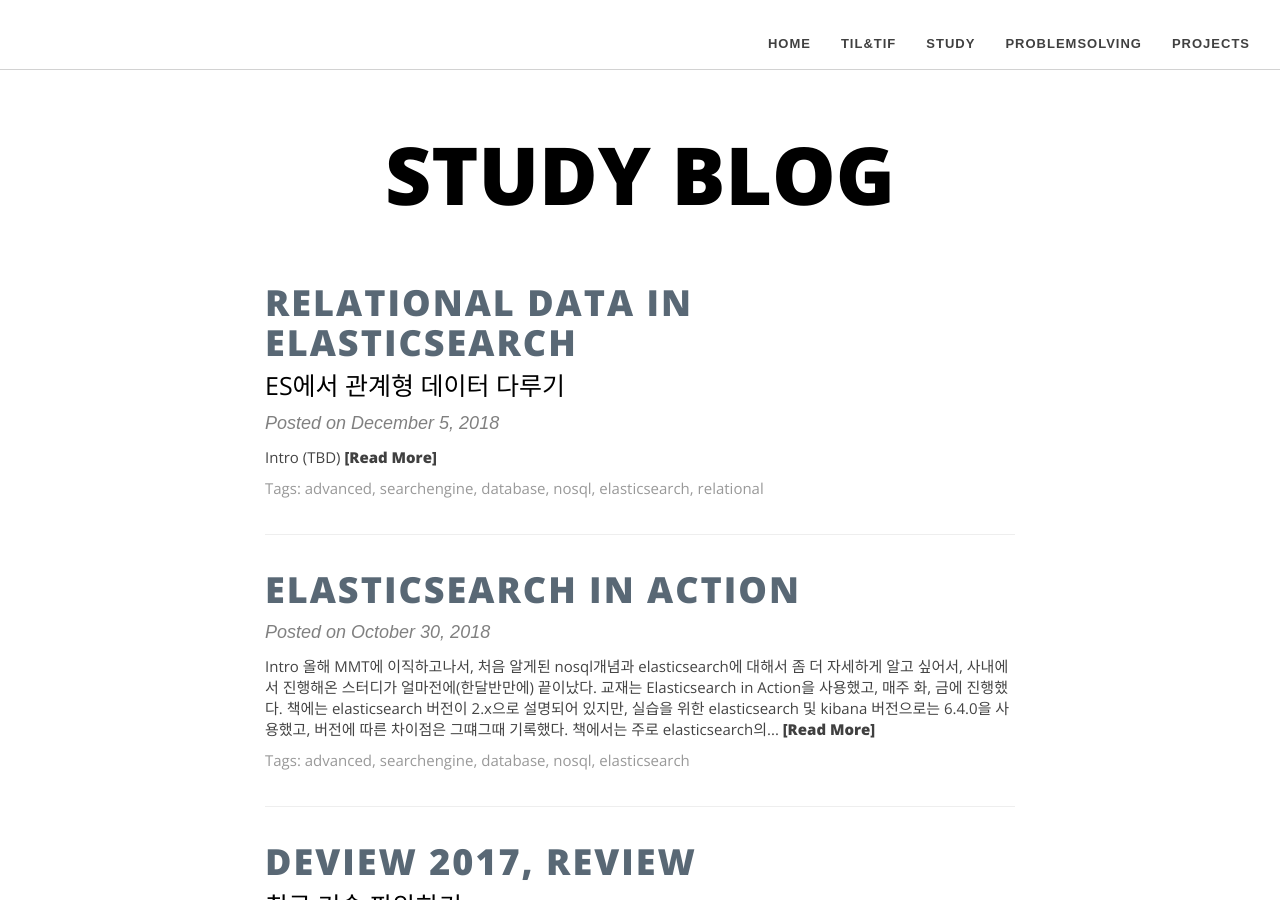
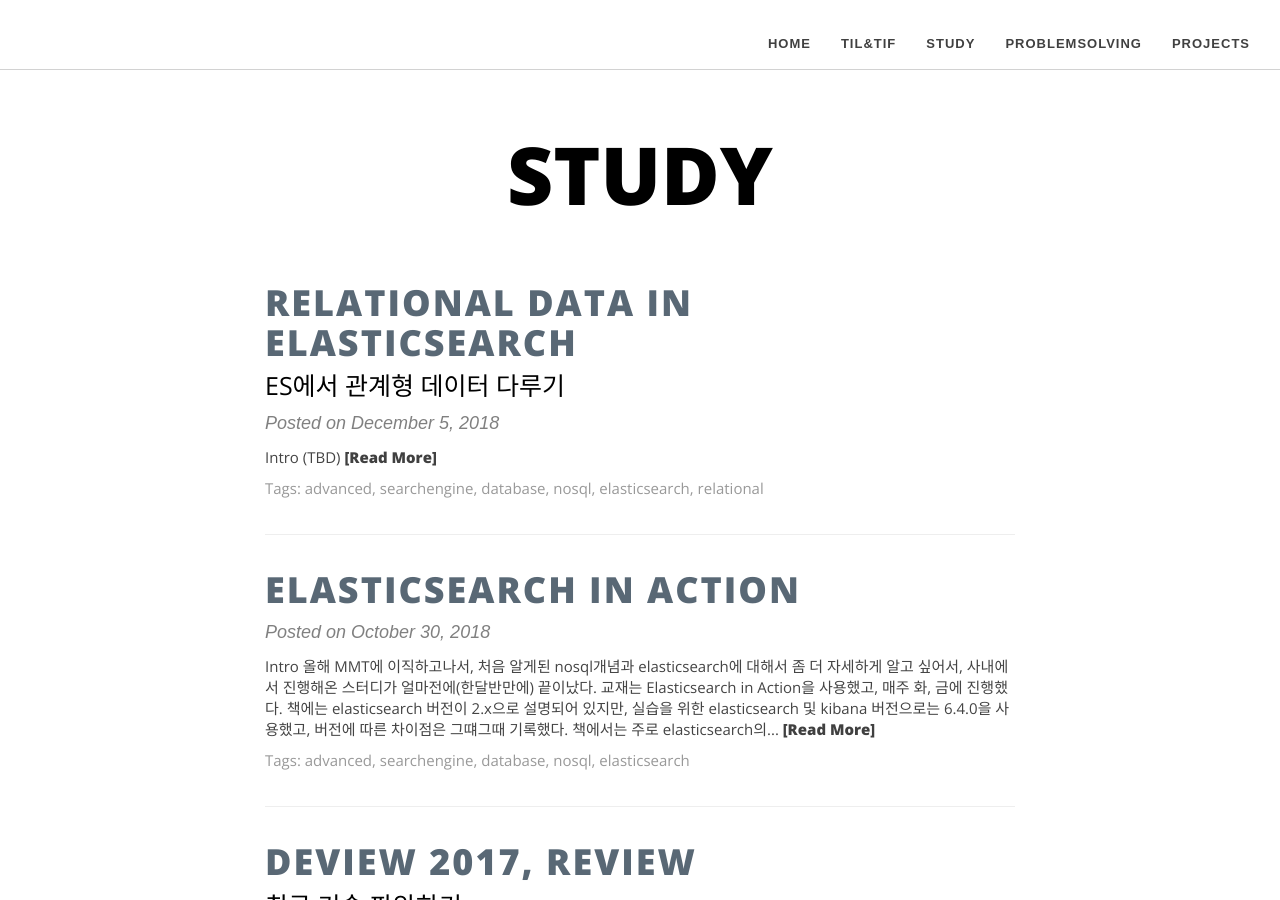
Before and after one commit to seongwoopark/seongwoopark.github.io, a Jekyll site: the page built from blog/study/index.html, in a window 1280 px wide and 900 px high. Built offline with Jekyll 4.4.1, drawn with Linux system fonts in a browser that asks for light colours; nearby versions of some CDN libraries.

Commit message:
Remove 'Blog' word

```diff
--- a/blog/problemsolving/index.html
+++ b/blog/problemsolving/index.html
@@ -1,6 +1,6 @@
 ---
 layout: page
-title: ProblemSolving Blog
+title: ProblemSolving
 use-site-title: true
 ---
 
--- a/blog/project/index.html
+++ b/blog/project/index.html
@@ -1,6 +1,6 @@
 ---
 layout: page
-title: Project Blog
+title: Project
 use-site-title: true
 ---
 
--- a/blog/study/index.html
+++ b/blog/study/index.html
@@ -1,6 +1,6 @@
 ---
 layout: page
-title: Study Blog
+title: Study
 use-site-title: true
 ---
 
```
